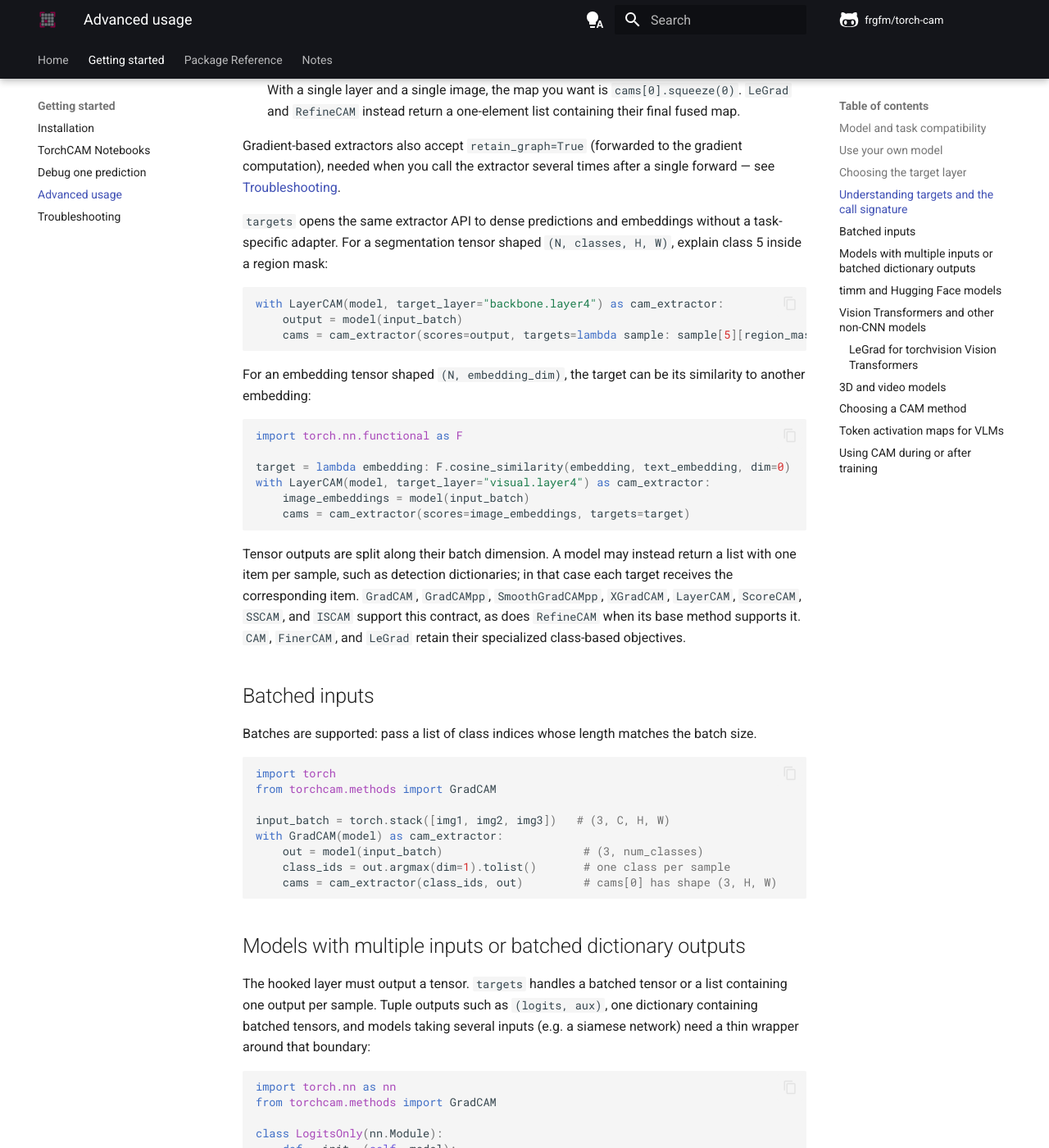
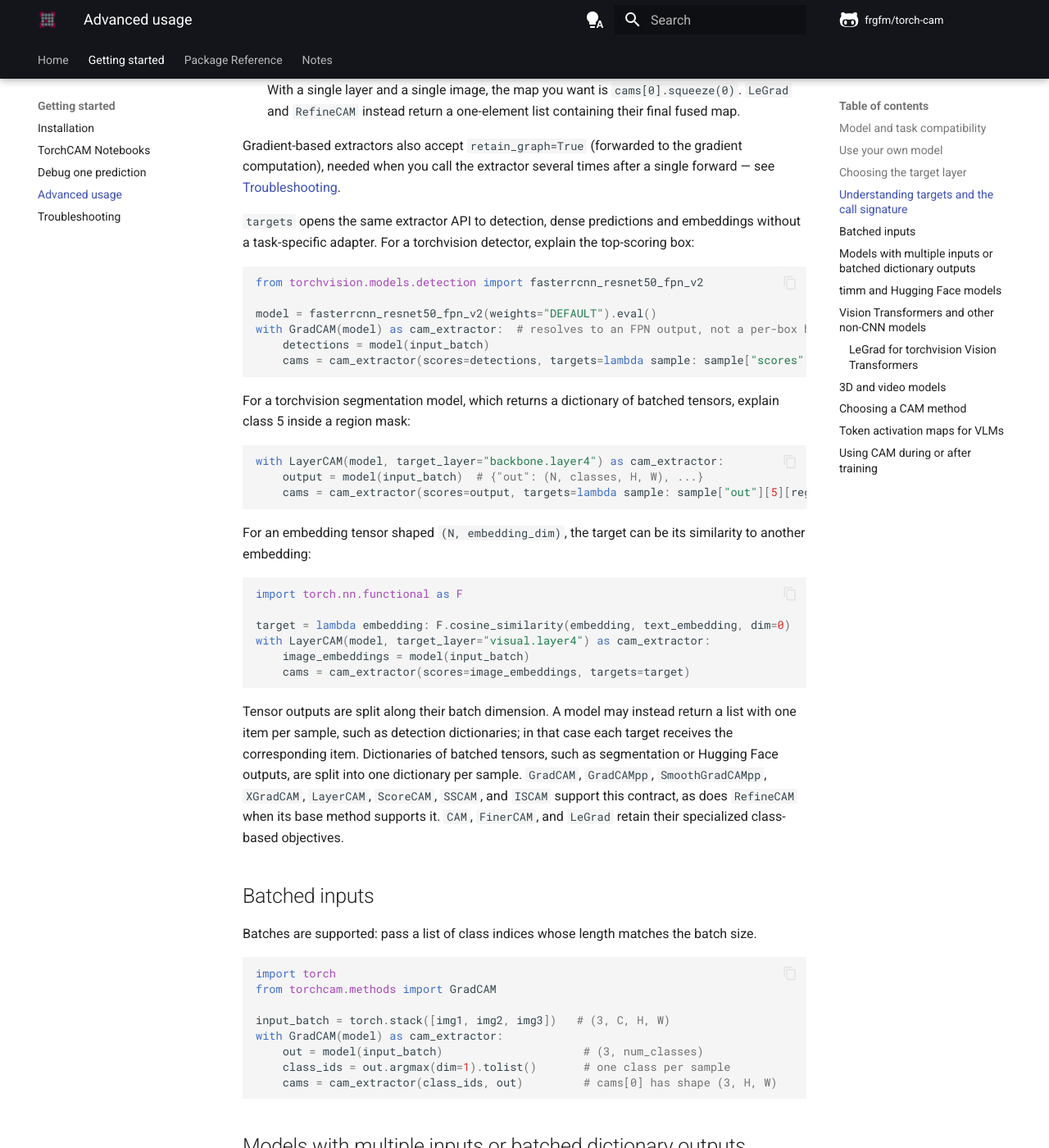
Before and after one commit to frgfm/torch-cam, an MkDocs documentation site: the page built from docs/docs/getting-started/advanced-usage.md, in a window 1280 px wide and 1400 px high, scrolled down 4682 px. Shown: the whole window at 82% size. Built offline with MkDocs 1.6.1 and Material for MkDocs 9.7.7, drawn with Linux system fonts in a browser that asks for light colours; comment, search, counter and statistics services are not loaded; some of the changed text lies outside the part shown.

Commit message:
feat: explain detection and segmentation models out of the box
- Skip per-region and shared-module outputs during automatic target-layer resolution
- Accept dictionaries of batched tensors as `targets` outputs (incl. Score-CAM re-forwards)
- Name the target layer when it does not return a tensor
- Document torchvision detection/segmentation recipes and reposition README/PyPI metadata

Co-Authored-By: Claude Opus 5.5 <noreply@anthropic.com>

````diff
--- a/docs/docs/getting-started/advanced-usage.md
+++ b/docs/docs/getting-started/advanced-usage.md
@@ -14,7 +14,7 @@ what your model accepts and returns:
 | CNN classifier | Native | Class logits shaped `(N, num_classes)` and a spatial target layer. |
 | Batched, 3D, or video classifier | Native | One class index per sample and the correct `input_shape`. |
 | Multi-input model | Adapter required | Wrap the inputs into one tensor argument while preserving the hooked path. |
-| Tensor or per-sample list output | Native with `targets` | Reduce each sample output to one scalar tensor. |
+| Tensor, per-sample list, or dictionary output | Native with `targets` | Reduce each sample output to one scalar tensor. |
 | torchvision VisionTransformer | Native with `LeGrad` | Target supported encoder blocks; other CAM methods need `reshape_transform`. |
 | timm or Hugging Face CNN | Native (timm) or logits wrapper (Hugging Face) | See [timm and Hugging Face models](#timm-and-hugging-face-models). |
 | Other ViT or Swin classifier | Adapter required | Set `target_layer` and reshape tokens with `reshape_transform`; `LeGrad` only supports the contract below. |
@@ -151,13 +151,25 @@ Gradient-based extractors also accept `retain_graph=True` (forwarded to the grad
 the extractor several times after a single forward — see
 [Troubleshooting](troubleshooting.md#runtimeerror-trying-to-backward-through-the-graph-a-second-time).
 
-`targets` opens the same extractor API to dense predictions and embeddings without a task-specific adapter. For a
-segmentation tensor shaped `(N, classes, H, W)`, explain class 5 inside a region mask:
+`targets` opens the same extractor API to detection, dense predictions and embeddings without a task-specific
+adapter. For a torchvision detector, explain the top-scoring box:
+
+```python
+from torchvision.models.detection import fasterrcnn_resnet50_fpn_v2
+
+model = fasterrcnn_resnet50_fpn_v2(weights="DEFAULT").eval()
+with GradCAM(model) as cam_extractor:  # resolves to an FPN output, not a per-box head
+    detections = model(input_batch)
+    cams = cam_extractor(scores=detections, targets=lambda sample: sample["scores"][0])
+```
+
+For a torchvision segmentation model, which returns a dictionary of batched tensors, explain class 5 inside a
+region mask:
 
 ```python
 with LayerCAM(model, target_layer="backbone.layer4") as cam_extractor:
-    output = model(input_batch)
-    cams = cam_extractor(scores=output, targets=lambda sample: sample[5][region_mask].mean())
+    output = model(input_batch)  # {"out": (N, classes, H, W), ...}
+    cams = cam_extractor(scores=output, targets=lambda sample: sample["out"][5][region_mask].mean())
 ```
 
 For an embedding tensor shaped `(N, embedding_dim)`, the target can be its similarity to another embedding:
@@ -172,7 +184,8 @@ with LayerCAM(model, target_layer="visual.layer4") as cam_extractor:
 ```
 
 Tensor outputs are split along their batch dimension. A model may instead return a list with one item per sample,
-such as detection dictionaries; in that case each target receives the corresponding item. `GradCAM`,
+such as detection dictionaries; in that case each target receives the corresponding item. Dictionaries of batched
+tensors, such as segmentation or Hugging Face outputs, are split into one dictionary per sample. `GradCAM`,
 `GradCAMpp`, `SmoothGradCAMpp`, `XGradCAM`, `LayerCAM`, `ScoreCAM`, `SSCAM`, and `ISCAM` support this contract, as
 does `RefineCAM` when its base method supports it. `CAM`, `FinerCAM`, and `LeGrad` retain their specialized
 class-based objectives.
@@ -194,9 +207,9 @@ with GradCAM(model) as cam_extractor:
 
 ## Models with multiple inputs or batched dictionary outputs
 
-The hooked layer must output a tensor. `targets` handles a batched tensor or a list containing one output per sample.
-Tuple outputs such as `(logits, aux)`, one dictionary containing batched tensors, and models taking several inputs
-(e.g. a siamese network) need a thin wrapper around that boundary:
+The hooked layer must output a tensor. `targets` handles a batched tensor, a list containing one output per sample,
+or a dictionary of batched tensors. Tuple outputs such as `(logits, aux)`, `class_idx` on dictionary outputs, and
+models taking several inputs (e.g. a siamese network) need a thin wrapper around that boundary:
 
 ```python
 import torch.nn as nn
--- a/pyproject.toml
+++ b/pyproject.toml
@@ -5,14 +5,14 @@ build-backend = "uv_build"
 [project]
 name = "torchcam"
 version = "0.6.0.dev0"
-description = "Class activation maps (Grad-CAM, Score-CAM, LeGrad and more) for PyTorch CNNs and Vision Transformers"
+description = "Class activation maps (Grad-CAM, Score-CAM, LeGrad, TAM and more) for PyTorch classifiers, detectors, segmenters and VLMs"
 authors = [
     {name = "François-Guillaume Fernandez", email = "fg-feedback@protonmail.com"}
 ]
 readme = "README.md"
 requires-python = ">=3.11,<4"
 license = {file = "LICENSE"}
-keywords = ["pytorch", "deep learning", "class activation map", "cnn", "vision-transformer", "gradcam", "grad-cam", "saliency-map", "interpretability", "explainability", "xai"]
+keywords = ["pytorch", "deep learning", "class activation map", "cnn", "vision-transformer", "gradcam", "grad-cam", "saliency-map", "interpretability", "explainability", "xai", "object-detection", "semantic-segmentation", "vlm"]
 classifiers = [
     # https://pypi.org/classifiers/
     "Development Status :: 4 - Beta",
````
Also changed, not shown: docs/docs/index.md (+1 -1 lines), README.md, 5 other files.
